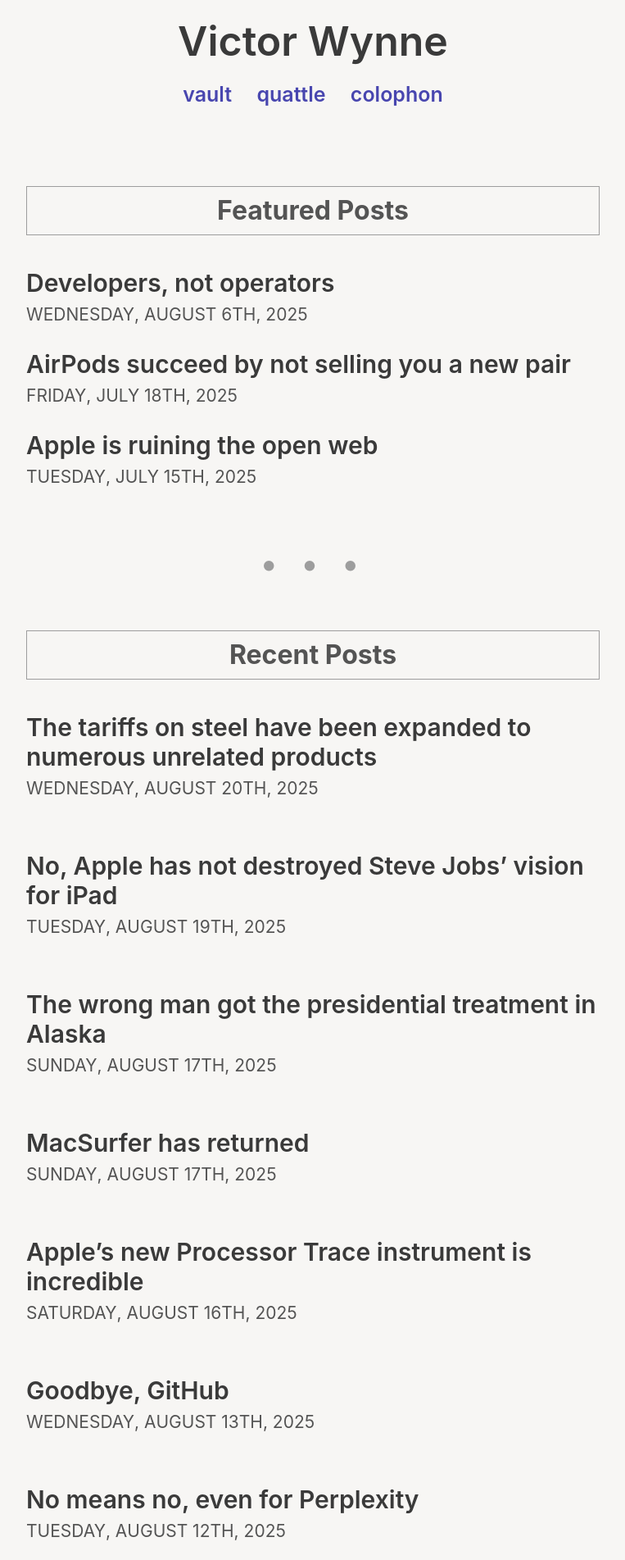
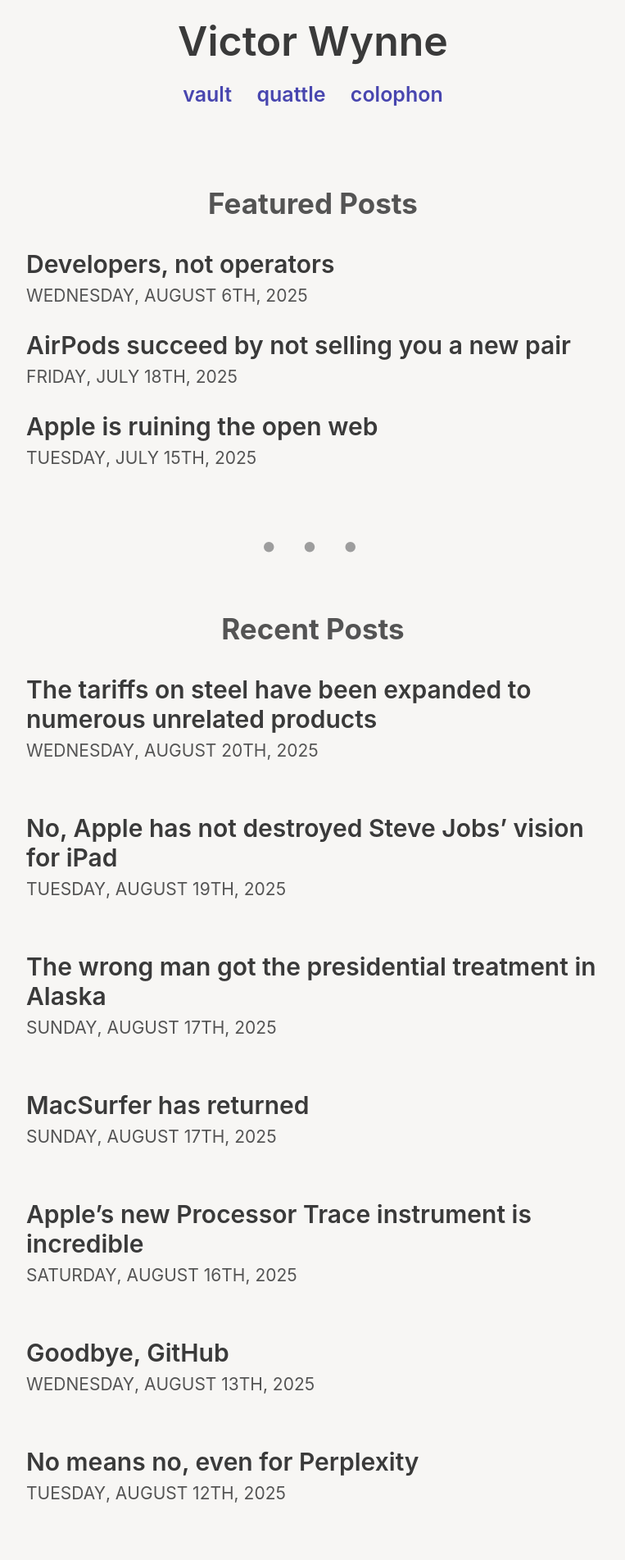
Before and after one commit to victorwynne/victorwynne, a Jekyll site: the page built from index.html, in a window 1280 px wide. Shown: the top 1903 px of the page at 82% size, without its empty margins (258-1021 px from the left). Built offline with Jekyll 4.4.1, drawn with Linux system fonts in a browser that asks for light colours; comment, search, counter and statistics services are not loaded.

Commit message:
_type.scss

```diff
--- a/_sass/_type.scss
+++ b/_sass/_type.scss
@@ -30,16 +30,10 @@ h2 {
 
 h2.featured-posts,
 h2.recent-posts {
-  font-size: 1.6rem;
+  font-size: 1.75rem;
   font-weight: bold;
   text-align: center;
-  margin-bottom: 2rem;
-  border: 1.75px solid $tag-border;
-  padding: 0.5rem;
-
-  @media (prefers-color-scheme: light) {
-  border: 1.75px solid $light-scheme-tag-border;
-  }
+  margin-bottom: 1.75rem;
 }
 
 h3 {
```
